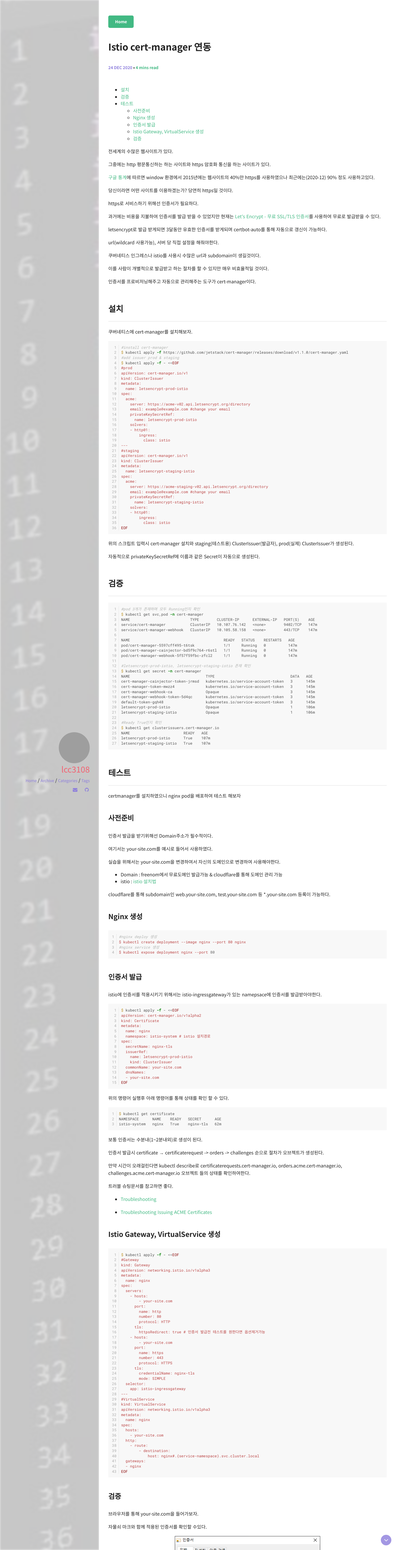
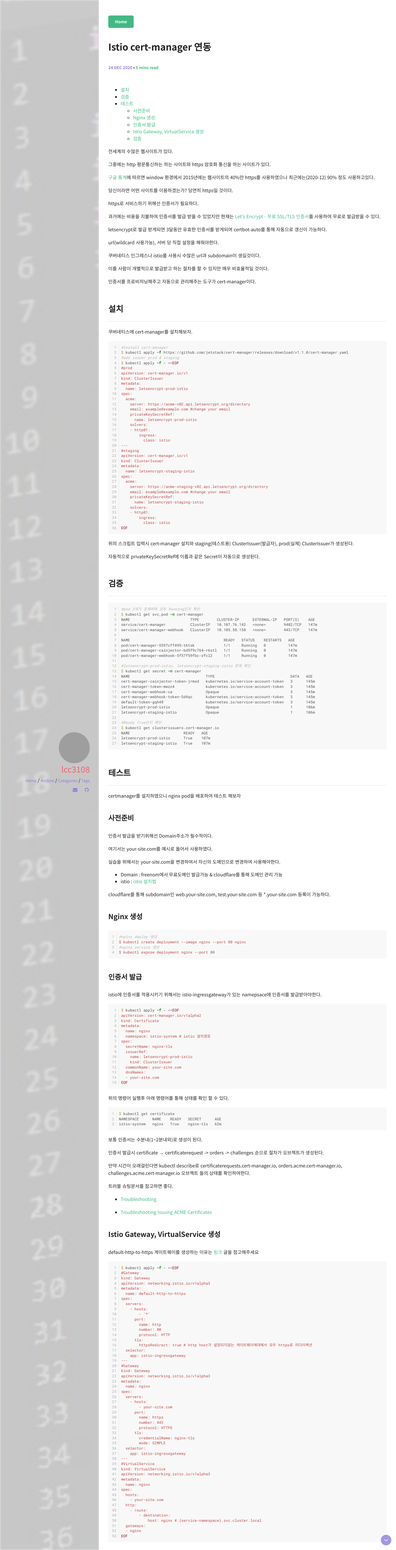
Before and after one commit to lcc3108/lcc3108.github.io, a Jekyll site: the page built from _posts/2020-12-24-certmanager.md, in a window 1280 px wide. Shown: the whole page at 31% size. Built offline with Jekyll 4.4.1, drawn with Linux system fonts in a browser that asks for light colours; comment, search, counter and statistics services are not loaded.

Commit message:
Certmanager글 업데이트
.

````diff
--- a/_posts/2020-12-24-certmanager.md
+++ b/_posts/2020-12-24-certmanager.md
@@ -188,6 +188,7 @@ istio-system   nginx   True    nginx-tls   62m
 - [Troubleshooting Issuing ACME Certificates](https://cert-manager.io/docs/faq/acme/)
 
 ### Istio Gateway, VirtualService 생성
+default-http-to-https 게이트웨이를 생성하는 이유는 [링크](https://lcc3108.github.io/articles/2021-04/istio-https-redirect-certmanager-renew) 글을 참고해주세요
 
 ```bash
 $ kubectl apply -f - <<EOF
@@ -195,17 +196,27 @@ $ kubectl apply -f - <<EOF
 kind: Gateway
 apiVersion: networking.istio.io/v1alpha3
 metadata:
-  name: nginx
+  name: default-http-to-https
 spec:
   servers:
     - hosts:
-        - your-site.com
+        - '*'
       port:
         name: http
         number: 80
         protocol: HTTP
       tls:
-        httpsRedirect: true # 인증서 발급전 테스트를 원한다면 옵션제거가능
+        httpsRedirect: true # http host가 설정되지않는 게이트웨이에대해서 모두 https로 리다이렉션
+  selector:
+    app: istio-ingressgateway
+---
+#Gateway
+kind: Gateway
+apiVersion: networking.istio.io/v1alpha3
+metadata:
+  name: nginx
+spec:
+  servers:
     - hosts:
         - your-site.com
       port:
@@ -229,7 +240,7 @@ spec:
   http:
     - route:
         - destination:
-            host: nginx#.{service-namespace}.svc.cluster.local
+            host: nginx #.{service-namespace}.svc.cluster.local
   gateways:
   - nginx
 EOF
````
